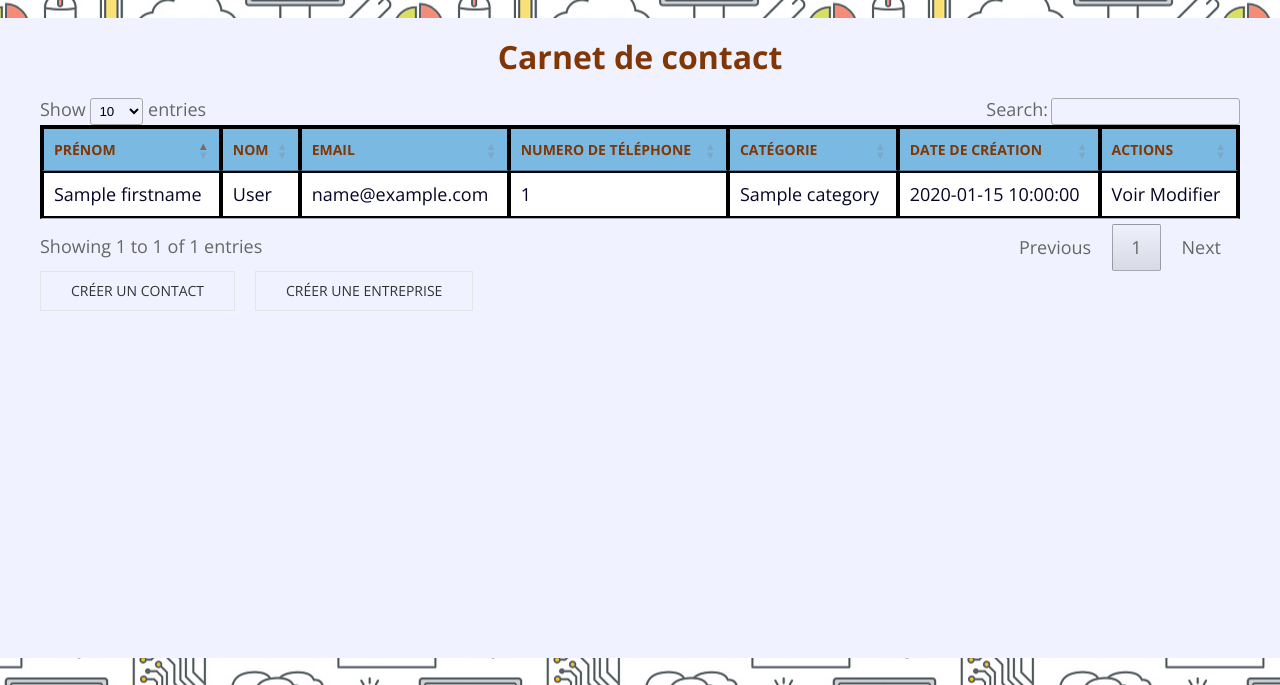
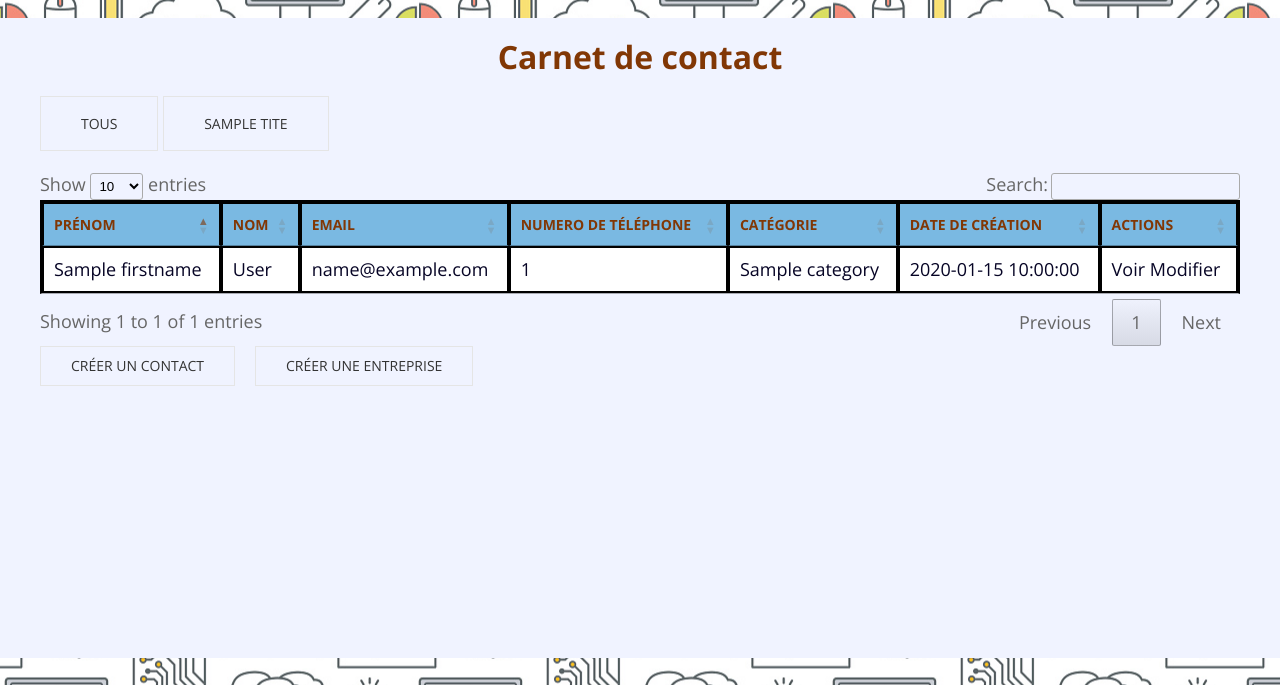
Before and after one commit to GordienkoM/CRMlight, a Symfony app: template templates/contact/index.html.twig in a window 1280 px wide. Shown: the part 115-800 px from the top of the page. Run offline with Twig, Linux system fonts and the light colour scheme; the template is opened without the code that fills it: most values are stand-ins (such as "Sample title", 1, 10 or a date in 2020); some libraries are stand-ins or nearby versions; some web fonts are replaced.

Commit message:
add categories in Contact

```diff
--- a/templates/contact/index.html.twig
+++ b/templates/contact/index.html.twig
@@ -3,8 +3,19 @@
 {% block title %}Carnet de contact{% endblock %}
 
 {% block body %}
+
     <h1 class="uk-text-center uk-margin-top">Carnet de contact</h1>
 
+    <p uk-margin>
+    {% for category in categories %}
+        <button class="uk-button uk-button-default uk-button-large"href="{{ path('contact_index') }}">
+            Tous
+        </button>
+        <button class="uk-button uk-button-default uk-button-large"href="{{ path('contact_category', {'id': category.id}) }}">
+            {{ category.tite }}
+        </button>
+    {% endfor %}
+    </p>
     <table id="contactsTable" class="uk-table uk-margin">
         <thead>
             <tr>
```
Also changed, not shown: src/Controller/ContactController.php (+24 -1 lines).
